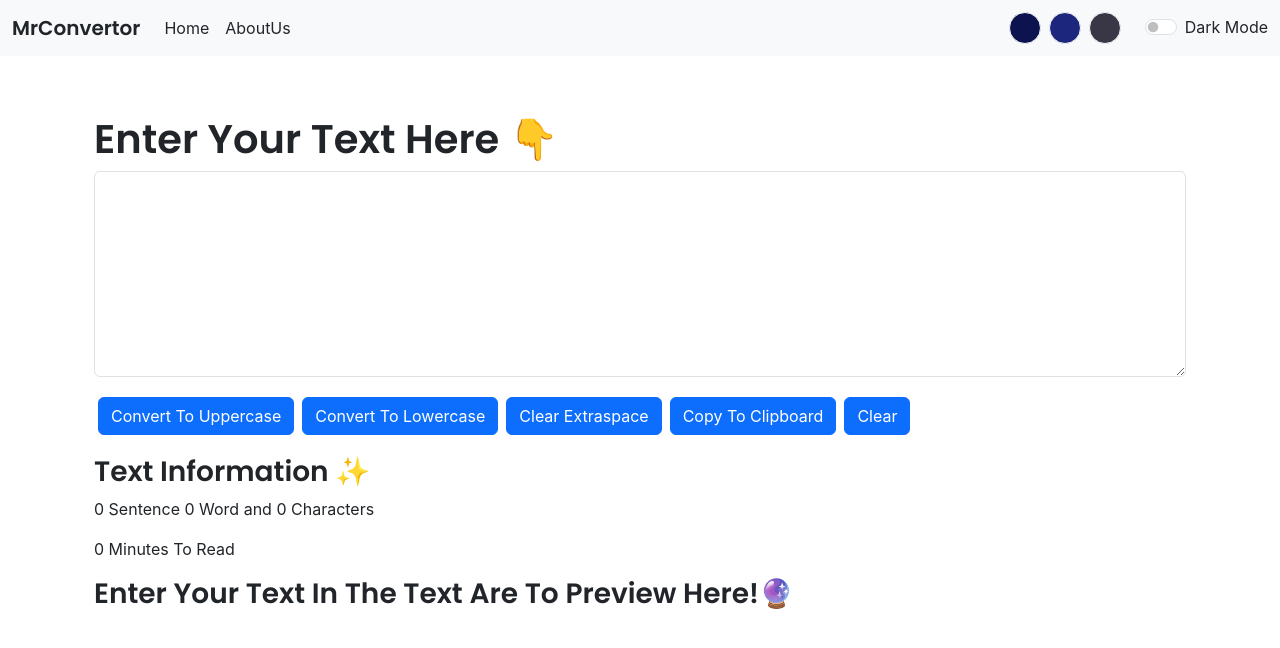
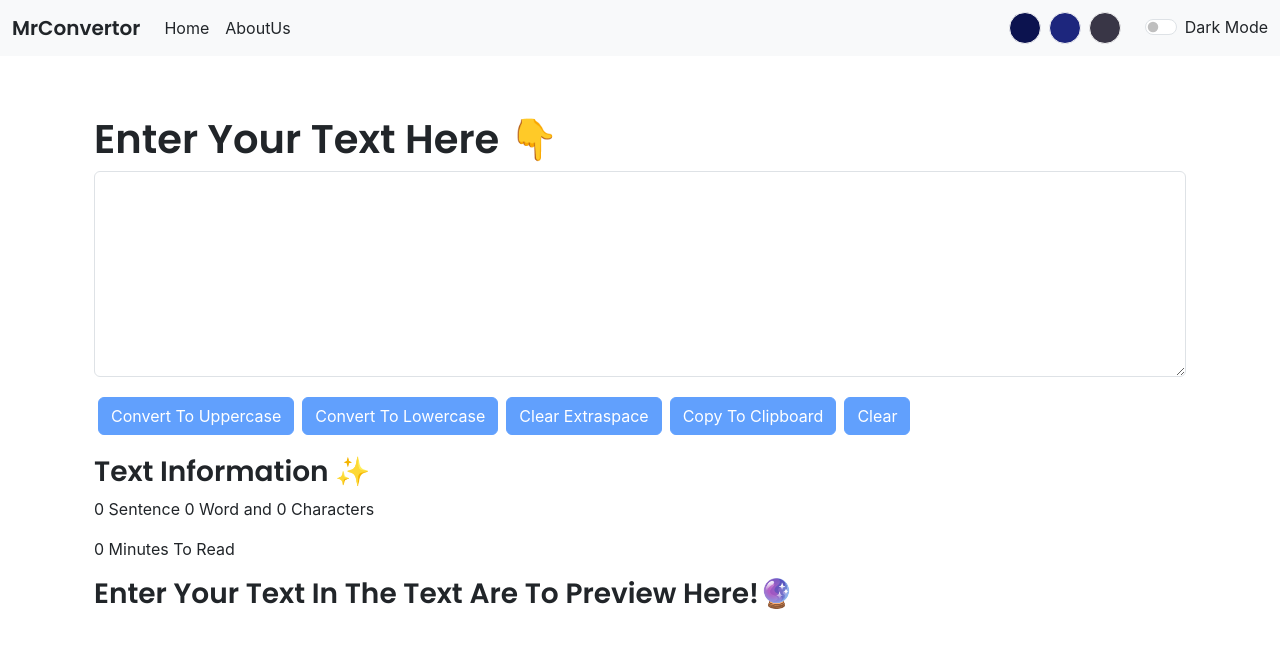
Before and after one commit to Shubham1322c/MrConvertor, a React (Create React App) app: page / in a window 1280 px wide. Shown: the top 648 px of the page. Built offline with nearby package versions, Linux system fonts and the light colour scheme.

Commit message:
Button Disabled Until User Type Something

```diff
--- a/src/components/TextForm.js
+++ b/src/components/TextForm.js
@@ -44,7 +44,7 @@
     setText(event.target.value);
   };
 
-  let decision = document.getElementById("myText");
+
   return (
     <>
      <div className="container">
@@ -55,12 +55,12 @@
       <div className={`mb-3 my-4`}>
         <h1 className="Info">{props.heading} &#128071;</h1>
         <textarea className="form-control mb-3" id="myText" rows="8" value={text} onChange={handleOnChange}></textarea>
-        <button disabled={decision===""} className="btn btn-primary mx-1 my-1" onClick={handleUpbtn}>Convert To Uppercase</button>
-        <button disabled={decision===""} className="btn btn-primary mx-1 my-1" onClick={handleLowbtn}>Convert To Lowercase</button>
-        <button disabled={decision===""} className="btn btn-primary mx-1 my-1" onClick={handleSpace}>Clear Extraspace</button>
-        <button disabled={decision===""}  className="btn btn-primary mx-1 my-1" onClick={handleCopy}>Copy To Clipboard</button>
+        <button disabled={text.length === 0} className="btn btn-primary mx-1 my-1" onClick={handleUpbtn}>Convert To Uppercase</button>
+        <button disabled={text.length === 0} className="btn btn-primary mx-1 my-1" onClick={handleLowbtn}>Convert To Lowercase</button>
+        <button disabled={text.length === 0} className="btn btn-primary mx-1 my-1" onClick={handleSpace}>Clear Extraspace</button>
+        <button disabled={text.length === 0}  className="btn btn-primary mx-1 my-1" onClick={handleCopy}>Copy To Clipboard</button>
 
-        <button disabled={decision===""} className="btn btn-primary mx-1 my-1" onClick={handleClear}>Clear</button>
+        <button disabled={text.length === 0} className="btn btn-primary mx-1 my-1" onClick={handleClear}>Clear</button>
       </div>
       <div className="Info">
         <h3>Text Information &#10024;</h3>
```
